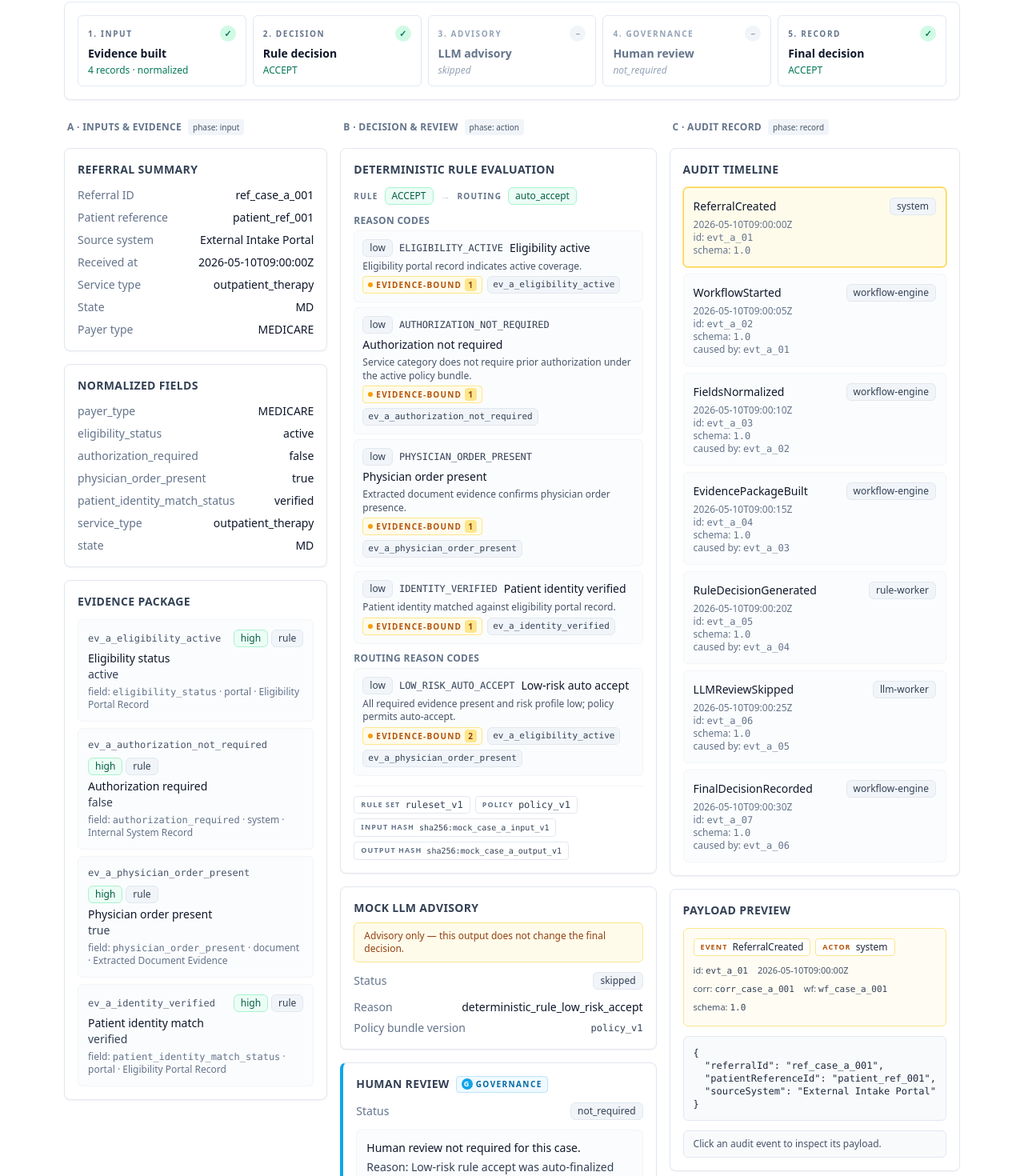
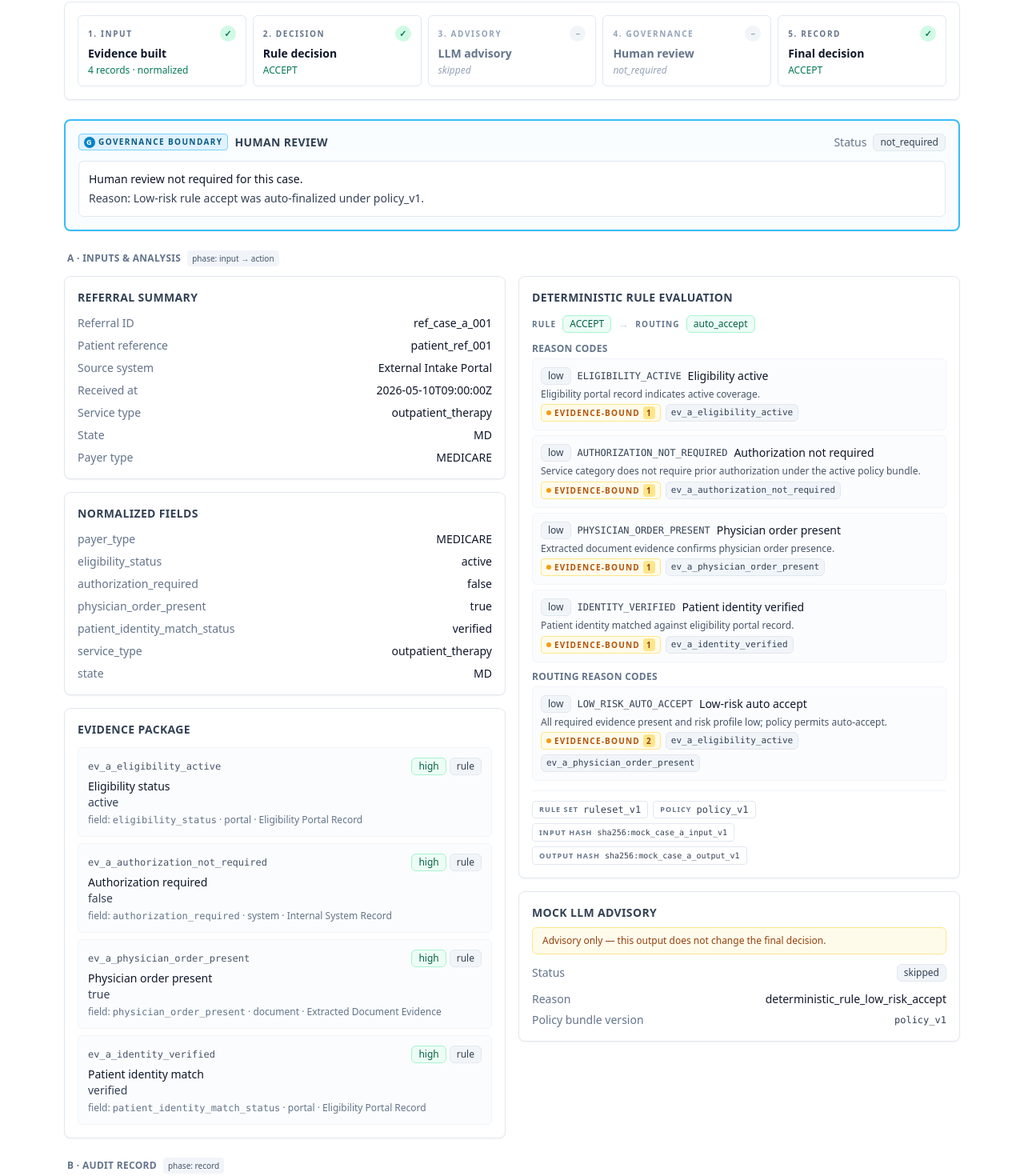
Before and after one commit to Ariosolzq/auditable-ai-referral-demo, a Next.js app: page /cases/case-a in a window 1280 px wide. Shown: the part 293-1763 px from the top of the page at 80% size. Built offline with nearby package versions, Linux system fonts and the light colour scheme.

Commit message:
Round 4-1: elevate human review governance band

```diff
--- a/components/workflow/CaseWorkspaceClient.tsx
+++ b/components/workflow/CaseWorkspaceClient.tsx
@@ -254,11 +254,25 @@ export default function CaseWorkspaceClient({
 
       <WorkflowProgressRail caseData={caseData} />
 
-      <div className="grid grid-cols-1 gap-4 lg:grid-cols-[1fr_1.2fr_0.9fr]">
+      <HumanReviewPanel
+        key={`${caseData.id}-${caseData.humanReview.status}-${caseData.auditEvents.length}`}
+        humanReview={caseData.humanReview}
+        ruleDecision={caseData.ruleEvaluation.decision}
+        onSubmitReview={handleSubmitReview}
+      />
+
+      <div className="space-y-3">
+        <ZoneHeading
+          letter="A"
+          title="Inputs & Analysis"
+          phase="input → action"
+        />
+        <div className="grid grid-cols-1 gap-4 lg:grid-cols-2">
           <div className="space-y-4">
-          <ZoneHeading letter="A" title="Inputs & Evidence" phase="input" />
             <ReferralSummaryCard referralSummary={caseData.referralSummary} />
-          <NormalizedFieldsCard normalizedFields={caseData.normalizedFields} />
+            <NormalizedFieldsCard
+              normalizedFields={caseData.normalizedFields}
+            />
             <EvidencePanel
               evidenceRecords={caseData.evidenceRecords}
               selectedEvidenceIds={selectedEvidenceIds}
@@ -266,7 +280,6 @@ export default function CaseWorkspaceClient({
             />
           </div>
           <div className="space-y-4">
-          <ZoneHeading letter="B" title="Decision & Review" phase="action" />
             <RuleEvaluationCard
               ruleEvaluation={caseData.ruleEvaluation}
               onSelectEvidence={handleSelectEvidence}
@@ -275,15 +288,13 @@ export default function CaseWorkspaceClient({
               llmAdvisory={caseData.llmAdvisory}
               onSelectEvidence={handleSelectEvidence}
             />
-          <HumanReviewPanel
-            key={`${caseData.id}-${caseData.humanReview.status}-${caseData.auditEvents.length}`}
-            humanReview={caseData.humanReview}
-            ruleDecision={caseData.ruleEvaluation.decision}
-            onSubmitReview={handleSubmitReview}
-          />
           </div>
-        <div className="space-y-4">
-          <ZoneHeading letter="C" title="Audit Record" phase="record" />
+        </div>
+      </div>
+
+      <div className="space-y-3">
+        <ZoneHeading letter="B" title="Audit Record" phase="record" />
+        <div className="grid grid-cols-1 gap-4 lg:grid-cols-[1fr_1.2fr]">
           <AuditTimeline
             auditEvents={caseData.auditEvents}
             selectedAuditEventId={selectedAuditEventId}
--- a/components/workflow/HumanReviewPanel.tsx
+++ b/components/workflow/HumanReviewPanel.tsx
@@ -61,6 +61,47 @@ function FieldRow({ label, value }: { label: string; value: ReactNode }) {
   );
 }
 
+function GovernanceHeader({
+  status,
+}: {
+  status: HumanReview["status"];
+}) {
+  return (
+    <header className="mb-3 flex flex-wrap items-center justify-between gap-2">
+      <div className="flex flex-wrap items-center gap-2">
+        <span
+          aria-label="Governance boundary"
+          className="inline-flex items-center gap-1 rounded border border-sky-300 bg-sky-100 px-1.5 py-0.5 text-[10px] font-semibold uppercase tracking-[0.14em] text-sky-800"
+        >
+          <span
+            aria-hidden="true"
+            className="inline-flex h-3.5 w-3.5 items-center justify-center rounded-full bg-sky-600 text-[9px] font-bold text-white"
+          >
+            G
+          </span>
+          Governance boundary
+        </span>
+        <h2 className="text-sm font-semibold uppercase tracking-wide text-slate-700">
+          Human Review
+        </h2>
+      </div>
+      <div className="flex items-center gap-2 text-sm">
+        <span className="text-slate-500">Status</span>
+        <Badge className={statusTone(status)}>{status}</Badge>
+      </div>
+    </header>
+  );
+}
+
+function GovernanceConstraint() {
+  return (
+    <p className="mb-3 rounded-md border border-sky-200 bg-white/70 px-3 py-2 text-xs text-slate-700">
+      <span className="font-semibold text-sky-800">Governance boundary —</span>{" "}
+      only human review can record the final decision in this case.
+    </p>
+  );
+}
+
 export default function HumanReviewPanel({
   humanReview,
   ruleDecision,
@@ -91,47 +132,24 @@ export default function HumanReviewPanel({
   };
 
   return (
-    <section className="rounded-lg border border-slate-200 border-l-4 border-l-sky-500 bg-white p-4 shadow-sm">
-      <div className="mb-3 flex flex-wrap items-center gap-2">
-        <h2 className="text-sm font-semibold uppercase tracking-wide text-slate-700">
-          Human Review
-        </h2>
-        <span
-          aria-label="Governance boundary"
-          className="inline-flex items-center gap-1 rounded border border-sky-200 bg-sky-50 px-1.5 py-0.5 text-[10px] font-semibold uppercase tracking-[0.14em] text-sky-700"
+    <section
+      aria-label="Human review governance band"
+      className="rounded-lg border-2 border-sky-400 bg-sky-50/40 p-4 shadow-sm"
     >
-          <span
-            aria-hidden="true"
-            className="inline-flex h-3.5 w-3.5 items-center justify-center rounded-full bg-sky-500 text-[9px] font-bold text-white"
-          >
-            G
-          </span>
-          Governance
-        </span>
-      </div>
+      <GovernanceHeader status={humanReview.status} />
 
-      <div className="mb-3 flex items-center justify-between gap-3 text-sm">
-        <span className="text-slate-500">Status</span>
-        <Badge className={statusTone(humanReview.status)}>
-          {humanReview.status}
-        </Badge>
-      </div>
-
-      {humanReview.status !== "not_required" && (
-        <p className="mb-3 rounded-md border-l-2 border-sky-300 bg-sky-50/50 px-3 py-2 text-xs text-slate-700">
-          Only human review can record the final decision in this case.
-        </p>
-      )}
+      {humanReview.status !== "not_required" && <GovernanceConstraint />}
 
       {humanReview.status === "not_required" ? (
-        <div className="rounded-md border border-slate-100 bg-slate-50/50 p-3 text-sm text-slate-700">
+        <div className="rounded-md border border-slate-200 bg-white p-3 text-sm text-slate-700">
           <p className="font-medium text-slate-900">
             Human review not required for this case.
           </p>
           <p className="mt-1 text-slate-700">Reason: {humanReview.reason}</p>
         </div>
       ) : humanReview.status === "submitted" ? (
-        <div className="space-y-1.5">
+        <div className="rounded-md border border-slate-200 bg-white p-3">
+          <div className="grid grid-cols-1 gap-x-6 gap-y-1.5 sm:grid-cols-2">
             <FieldRow label="Review type" value={humanReview.reviewType} />
             {humanReview.startedAt && (
               <FieldRow label="Started at" value={humanReview.startedAt} />
@@ -170,16 +188,18 @@ export default function HumanReviewPanel({
               />
             )}
           </div>
+        </div>
       ) : (
-        <form className="space-y-4" onSubmit={handleSubmit}>
+        <form onSubmit={handleSubmit}>
           {humanReview.startedAt && (
-            <p className="text-xs text-slate-500">
+            <p className="mb-2 text-xs text-slate-500">
               Started at: {humanReview.startedAt}
             </p>
           )}
 
+          <div className="grid grid-cols-1 gap-4 md:grid-cols-2 lg:grid-cols-[minmax(180px,1fr)_minmax(180px,1fr)_minmax(220px,1.6fr)_auto] lg:items-start">
             <fieldset className="space-y-1.5">
-            <legend className="text-xs font-semibold uppercase tracking-wide text-slate-500">
+              <legend className="text-[10px] font-semibold uppercase tracking-[0.14em] text-slate-500">
                 Reviewer action
               </legend>
               <div className="flex flex-wrap gap-3">
@@ -202,7 +222,7 @@ export default function HumanReviewPanel({
             </fieldset>
 
             <fieldset className="space-y-1.5">
-            <legend className="text-xs font-semibold uppercase tracking-wide text-slate-500">
+              <legend className="text-[10px] font-semibold uppercase tracking-[0.14em] text-slate-500">
                 Final decision
               </legend>
               <div className="flex flex-wrap gap-3">
@@ -224,9 +244,10 @@ export default function HumanReviewPanel({
               </div>
             </fieldset>
 
+            <div className="space-y-2">
               {reviewerAction === "override" && (
                 <label className="block space-y-1">
-              <span className="text-xs font-semibold uppercase tracking-wide text-slate-500">
+                  <span className="text-[10px] font-semibold uppercase tracking-[0.14em] text-slate-500">
                     Override reason (required)
                   </span>
                   <textarea
@@ -237,9 +258,8 @@ export default function HumanReviewPanel({
                   />
                 </label>
               )}
-
               <label className="block space-y-1">
-            <span className="text-xs font-semibold uppercase tracking-wide text-slate-500">
+                <span className="text-[10px] font-semibold uppercase tracking-[0.14em] text-slate-500">
                   Reviewer note (optional)
                 </span>
                 <textarea
@@ -249,15 +269,17 @@ export default function HumanReviewPanel({
                   className="block w-full rounded-md border border-slate-200 bg-white px-2 py-1.5 text-sm text-slate-900 shadow-sm focus-visible:border-sky-300 focus-visible:outline focus-visible:outline-2 focus-visible:outline-offset-1 focus-visible:outline-sky-500"
                 />
               </label>
+            </div>
 
-          <div className="flex justify-end">
+            <div className="flex items-end justify-end lg:pt-5">
               <button
                 type="submit"
                 disabled={!canSubmit}
-              className="inline-flex items-center rounded-md bg-slate-900 px-3 py-1.5 text-sm font-medium text-white shadow-sm hover:bg-slate-800 focus-visible:outline focus-visible:outline-2 focus-visible:outline-offset-2 focus-visible:outline-sky-500 disabled:cursor-not-allowed disabled:bg-slate-400"
+                className="inline-flex items-center rounded-md bg-sky-700 px-4 py-2 text-sm font-semibold text-white shadow-sm hover:bg-sky-800 focus-visible:outline focus-visible:outline-2 focus-visible:outline-offset-2 focus-visible:outline-sky-500 disabled:cursor-not-allowed disabled:bg-slate-400"
               >
                 Submit review
               </button>
+            </div>
           </div>
         </form>
       )}
--- a/components/workflow/WorkflowProgressRail.tsx
+++ b/components/workflow/WorkflowProgressRail.tsx
@@ -110,7 +110,7 @@ function tileClass(state: RailState): string {
     case "done":
       return "border-slate-200 bg-white";
     case "active":
-      return "border-sky-400 bg-sky-50/70 ring-2 ring-sky-100";
+      return "border-sky-500 bg-sky-50 ring-2 ring-sky-200";
     case "pending":
       return "border-slate-200 bg-slate-50/60";
     case "skipped":
@@ -160,7 +160,7 @@ function stateIcon(state: RailState): IconSpec {
     case "active":
       return {
         glyph: "●",
-        toneClass: "bg-sky-500 text-white",
+        toneClass: "bg-sky-600 text-white",
         srLabel: "Active",
       };
     case "pending":
@@ -207,9 +207,15 @@ export default function WorkflowProgressRail({ caseData }: Props) {
               className={`relative rounded-md border p-3 ${tileClass(stage.state)}`}
             >
               {isActive && (
-                <span className="absolute -top-2.5 left-3 inline-flex items-center rounded bg-sky-500 px-1.5 py-0.5 text-[9px] font-semibold uppercase tracking-[0.14em] text-white shadow-sm">
-                  You are here
-                </span>
+                <>
+                  <span className="absolute -top-2.5 left-3 inline-flex items-center rounded bg-sky-600 px-1.5 py-0.5 text-[9px] font-semibold uppercase tracking-[0.14em] text-white shadow-sm">
+                    You are here
+                  </span>
+                  <span
+                    aria-hidden="true"
+                    className="pointer-events-none absolute -bottom-[7px] left-1/2 h-3 w-3 -translate-x-1/2 rotate-45 border-b border-r border-sky-500 bg-sky-50"
+                  />
+                </>
               )}
               <div className="flex items-center justify-between gap-2">
                 <span
```
Lines whose indentation alone changed are shown as unchanged.
